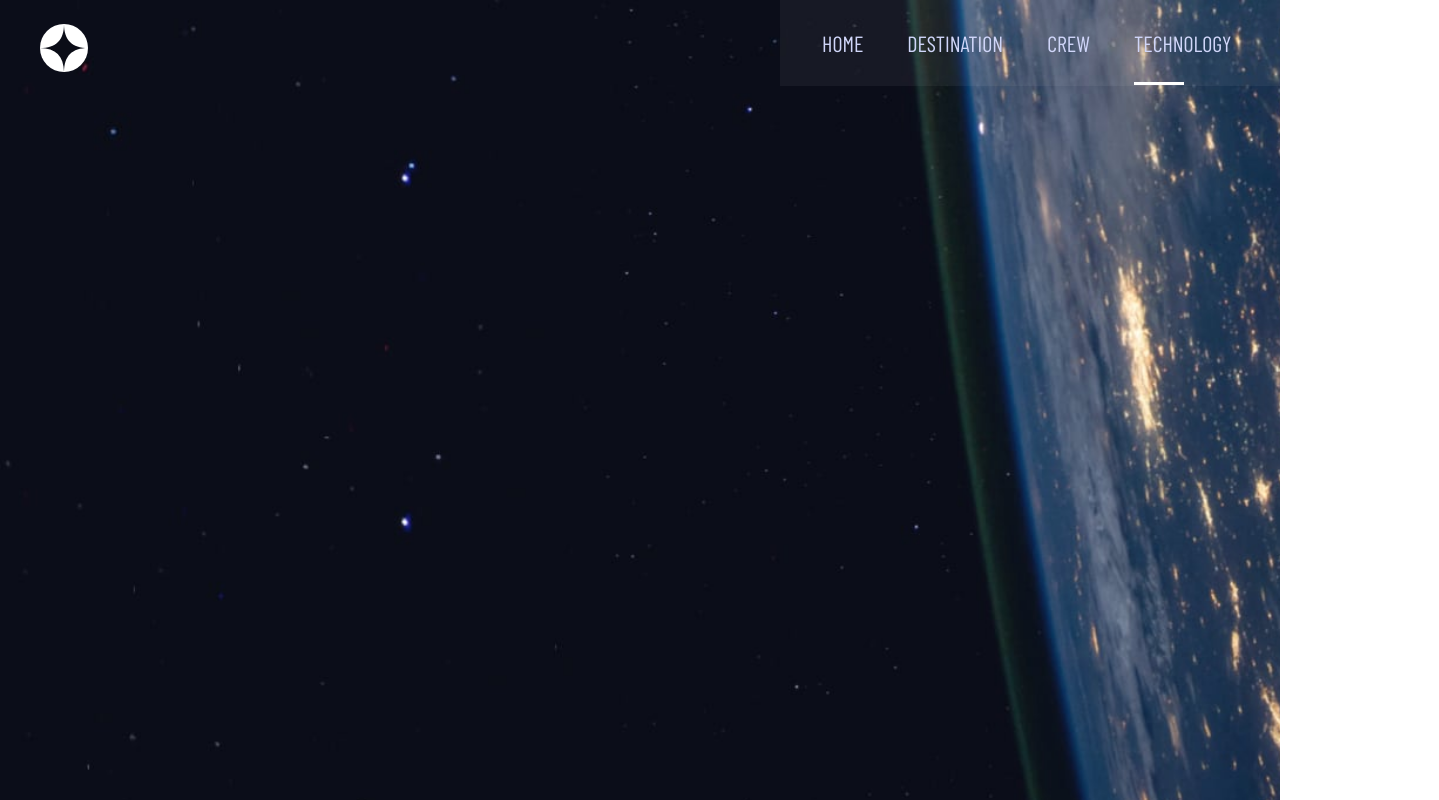
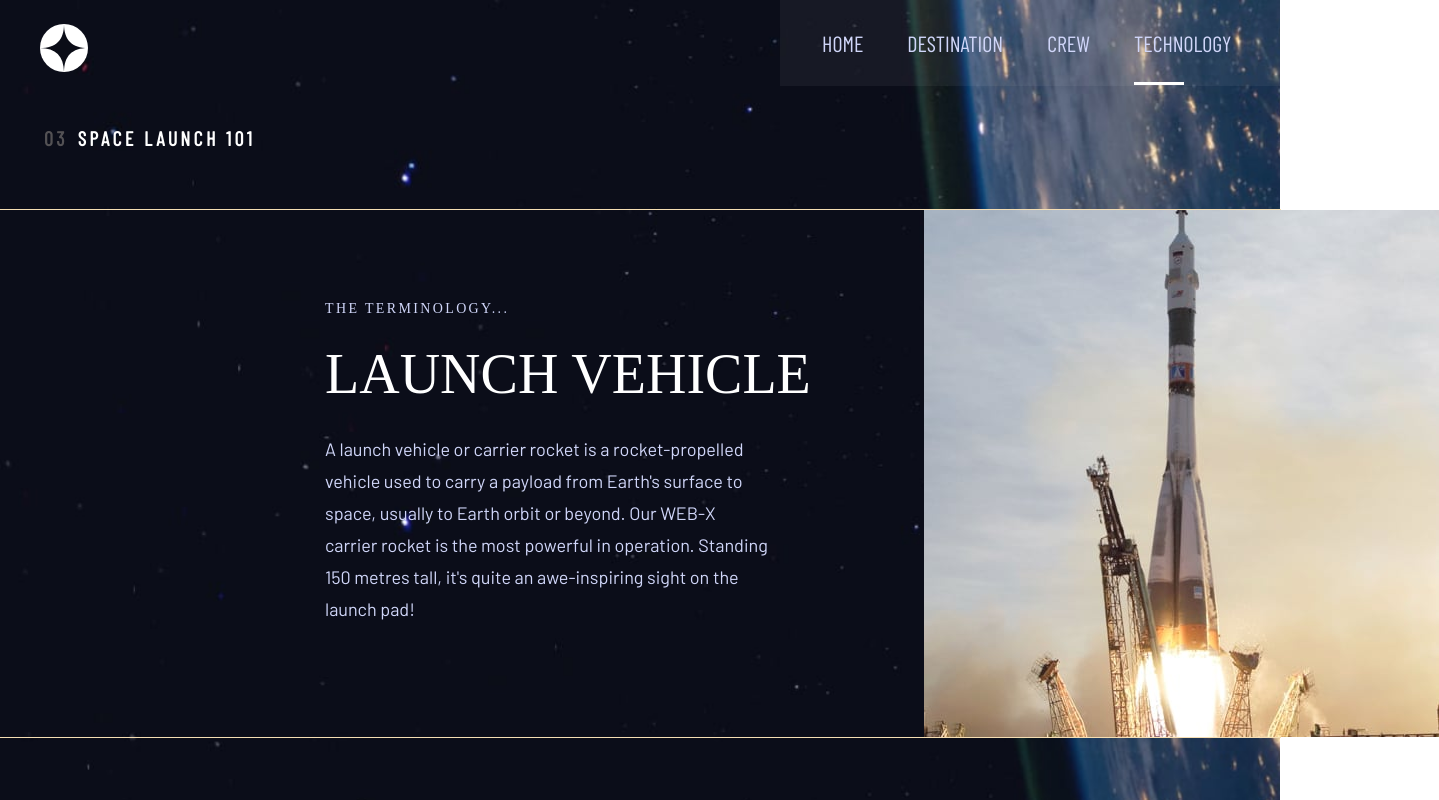
Before and after one commit to SmileAndWaveBoyz/Space, a React (Create React App) app: page /technology in a window 1280 px wide. Shown: the whole page, 1439 px wide, since content can reach past the window. Built offline with nearby package versions, Linux system fonts and the light colour scheme; a web font is replaced by a local one.

Commit message:
Tech page start

```diff
--- a/public/styles.css
+++ b/public/styles.css
@@ -25,6 +25,7 @@ body{
     height: 100%;
     position: absolute;
     top: 0px;
+
 }
 
 #home{
@@ -40,6 +41,7 @@ body{
 #crew{
     background-image: url("./assets/crew/background-crew-mobile.jpg");
     background-size: 105%;
+    overflow: hidden;
 }
 
 #technology{
@@ -458,7 +460,7 @@ li, a {
 }
 
 .pickYourDestinationBox{
-    margin-top: 2.4rem;
+    margin-top: 0rem;
     margin-bottom: 3.2rem;
 }
 
@@ -632,10 +634,6 @@ li, a {
 }
 
 @media screen and (min-width: 1440px) {
-    *{
-        /* outline: 1px solid white; */
-    }
-
     .hero{
         margin-top: 20px;
     }
@@ -754,6 +752,7 @@ li, a {
     text-align: center;
     color: #FFFFFF;
     opacity: 0.5;
+    margin-top: 6rem;
 }
 
 .crewHeading{
@@ -792,9 +791,10 @@ li, a {
 
     .infoTextCrew{
         font-size: 1.6rem;
-        line-height: 28px;
+        line-height: 2.8rem;
         margin-left: 155px;
         margin-right: 155px;
+        width: 45.8rem;
         padding-bottom: 2rem;
     }
 
@@ -856,87 +856,6 @@ li, a {
 
 }
 
-/* Carousel  */
-.carousel{
-    position: relative;
-    height: 600px;
-    width: 50%;
-    margin: 0 auto;
-}
-
-.carousel__images{
-    width: 100% ;
-    height: 100%;
-    object-fit: cover;
-}
-
-.carousel__track-container{
-    /* background-color: aquamarine; */
-    height: 100%;
-    position: relative;
-    overflow: hidden;
-}
-
-.carousel__track {
-    padding: 0;
-    margin: 0;
-    list-style: none;
-    position: relative;
-    height: 100%;
-    transition: transform 250ms ease-in;
-}
-
-.carousel__slide {
-    position: absolute;
-    top: 0;
-    bottom: 0;
-    width: 100%;
-}
-
-.carousel__button{
-    position: absolute;
-    top: 50%;
-    transform: translateY(-50%);
-    font-size: 30px;
-    font-weight: 600;
-    background: transparent;
-    border: 0;
-}
-
-.carousel__button--left{
-    left: -40px;
-    cursor: pointer;
-}
-
-.carousel__button--right{
-    right: -40px;
-    cursor: pointer;
-}
-
-.carousel__nav{
-    /* background-color: pink; */
-    display: flex;
-    justify-content: center;
-    padding: 10px 0;
-}
-
-.carousel__indicator{
-    border: 0;
-    border-radius: 50%;
-    width: 15px;
-    height: 15px;
-    background-color: rgb(0, 0, 0, .3);
-    margin: 0 12px;
-    cursor: pointer;
-}
-
-.carousel__indicator.current-slide{
-    background-color: rgba(0, 0, 0, .75);
-}
-
-.is-hidden{
-    display: none;
-}
 
 /* Carousel  */
 .containerStyles{
@@ -1013,3 +932,98 @@ li, a {
         font-size: 3rem;
     }
 }
+
+/* Technology Page  */
+.titleHeading.techPage{
+    margin-top: 8rem;
+    letter-spacing: 2.3625px;
+    color: #D0D6F9;
+    font-size: 1.4rem;
+    opacity: 1;
+}
+
+/* Image Carousel Technology Page */
+.dotNumber{
+    margin: 0 7px;
+    margin-top: 14px;
+    cursor: pointer;
+    font-size: 20px;
+    color: rgb(255, 255, 255, 0.5);
+    text-shadow: 0px 4px 4px rgba(0, 0, 0, 0.25);
+    border-radius: 100%;
+    width: 4rem;
+    height: 4rem;
+    border: 1px solid rgb(255, 255, 255, 0.5);
+    outline: none;
+    display: flex;
+    justify-content: center;
+    align-items: center;
+}
+
+.activeDotNumber{
+    transition: all 0.5s;
+    color: rgb(0, 0, 0);
+    background-color: white;
+    border: none;
+}
+
+.dotsContainerStylesNumber{
+    display: flex;
+    align-items: center;
+    justify-content: center;
+    width: 100%;
+    position: static;
+}
+
+.containerStylesDesktop.techPage{
+    display: none;
+}
+
+
+@media screen and (min-width: 768px) {
+    .containerStyles.techPage{
+        margin-bottom: 10rem;
+    }
+
+    .dotsContainerStylesNumber{
+        margin-top: 15px;
+        margin-bottom: 44px;
+    }
+}
+
+@media screen and (min-width: 1280px) {
+    .containerStylesMobile{
+        display: none;
+    }
+
+    .techTextGrid{
+        margin-left: 325px;
+        margin-top: 0;
+    }
+
+    .techGrid{
+        display: flex;
+        align-items: start;
+        justify-content: start;
+        outline: 1px solid wheat;
+    }
+
+    .containerStylesDesktop.techPage{
+        display: block;
+        margin-left: auto;
+    }
+
+    .dotsContainerStylesNumber{
+        flex-direction: column;
+        position: relative;
+        top: -89%;
+        right: 280%;
+    }
+
+    .dotNumber{
+        font-size: 2rem;
+        width: 8rem;
+        height: 8rem;
+    }
+
+}
--- a/src/App.jsx
+++ b/src/App.jsx
@@ -3,6 +3,7 @@ import {NavLink, Link, Route, Routes} from 'react-router-dom';
 import Destinations from "./pages/Destinations";
 import Main from "./pages/Main";
 import Crew from './pages/Crew';
+import Technology from './pages/Technology';
 
 
 function App() {
@@ -32,6 +33,7 @@ function App() {
     }
   }
 
+
   return (
     <div id={pageName} className='rootDiv'>
       <nav className={menuCollapse ? "navBar expanded" : "navBar"}>
@@ -51,6 +53,7 @@ function App() {
         <Route path='/' element={<Main/>} />
         <Route path='/destinations' element={<Destinations/>} />
         <Route path='/crew' element={<Crew/>} />
+        <Route path='/technology' element={<Technology/>} />
       </Routes>
     </div>
 
--- /dev/null
+++ b/src/pages/Components/ImageSliderTechnology.jsx
@@ -0,0 +1,121 @@
+import { useCallback, useEffect, useRef, useState } from "react";
+
+const slideStyles = {
+  width: "1px",
+  height: "100%",
+  backgroundSize: "contain",
+  backgroundPosition: "center",
+  backgroundRepeat: "no-repeat"
+};
+
+const slidesContainerStyles = {
+  display: "flex",
+  height: "100%",
+  width: "1px",
+  transition: "transform ease-out 0.3s"
+};
+
+const slidesContainerOverflowStyles = {
+  overflow: "hidden",
+  height: "100%",
+};
+
+const ImageSliderTechnology = ({ slides, parentWidth ,changeText}) => {
+  const [currentIndex, setCurrentIndex] = useState(0);
+
+  const [touchStartX, setTouchStartX] = useState(null)
+  const [touchStartY, setTouchStartY] = useState(null)
+  const [touchEndX, setTouchEndX] = useState(null)
+  const [touchEndY, setTouchEndY] = useState(null)
+
+  // the required distance between touchStart and touchEnd to be detected as a swipe
+  const minSwipeDistance = 10;
+
+  const onTouchStart = (e) => {
+    setTouchEndX(null) // otherwise the swipe is fired even with usual touch events
+    setTouchEndY(null) // otherwise the swipe is fired even with usual touch events
+    setTouchStartX(e.targetTouches[0].clientX)
+    setTouchStartY(e.targetTouches[0].clientY)
+  }
+
+  const onTouchMove = (e) => {
+    setTouchEndX(e.targetTouches[0].clientX)
+    setTouchEndY(e.targetTouches[0].clientY)
+  }
+
+  const onTouchEnd = () => {
+    if (!touchStartX || !touchEndX) return
+    const distanceX = touchStartX - touchEndX
+    const distanceY = touchStartY - touchEndY
+    const isLeftSwipe = distanceX > minSwipeDistance
+    const isRightSwipe = distanceX < -minSwipeDistance
+
+    if (isRightSwipe && Math.abs(distanceX) > distanceY) {
+      goToPrevious();
+    }
+    if (isLeftSwipe && distanceX > distanceY) {
+      goToNext();
+    }
+  }
+
+  const goToPrevious = () => {
+    const isFirstSlide = currentIndex === 0;
+    const newIndex = isFirstSlide ? slides.length - 1 : currentIndex - 1;
+    setCurrentIndex(newIndex);
+  };
+
+  const goToNext = useCallback(() => {
+    const isLastSlide = currentIndex === slides.length - 1;
+    const newIndex = isLastSlide ? 0 : currentIndex + 1;
+    setCurrentIndex(newIndex);
+  }, [currentIndex, slides]);
+
+  const goToSlide = (slideIndex) => {
+    setCurrentIndex(slideIndex);
+  };
+
+  const getSlideStylesWithBackground = (slideIndex) => ({
+    ...slideStyles,
+    backgroundImage: `url(${slides[slideIndex].url})`,
+    width: `${parentWidth}px`,
+  });
+
+  const getSlidesContainerStylesWithWidth = () => ({
+    ...slidesContainerStyles,
+    width: parentWidth * slides.length,
+    transform: `translateX(${-(currentIndex * parentWidth)}px)`,
+  });
+
+
+  useEffect(() => {   //This will update the text in the body of the page
+    changeTextComponent(currentIndex);
+  },[currentIndex])
+
+  function changeTextComponent(i) {   //This will update the text in the body of the page
+    changeText(i);
+  }
+
+  return (
+
+    <div className="sliderStyles">
+      <div style={slidesContainerOverflowStyles}>
+        <div className="sliderContainer" style={getSlidesContainerStylesWithWidth()}>
+          {slides.map((_, slideIndex) => (
+            <div className="imageDiv" key={slideIndex} style={getSlideStylesWithBackground(slideIndex)} onTouchStart={onTouchStart} onTouchMove={onTouchMove} onTouchEnd={onTouchEnd}></div>
+          ))}
+        </div>
+      </div>
+      <div className="dotsContainerStylesNumber">
+        {slides.map((slide, slideIndex) => (
+          slideIndex == currentIndex
+          ?
+          <div className="dotNumber activeDotNumber" key={slideIndex} onClick={() => goToSlide(slideIndex)}>{slideIndex + 1}</div>
+          :
+          <div className="dotNumber" key={slideIndex} onClick={() => goToSlide(slideIndex)}>{slideIndex + 1}</div>
+        ))}
+      </div>
+    </div>
+  );
+};
+
+export default ImageSliderTechnology;
--- /dev/null
+++ b/src/pages/Technology.jsx
@@ -0,0 +1,73 @@
+import React, {useState} from 'react';
+import ImageSliderTechnology from './Components/ImageSliderTechnology';
+
+function Technology() {
+  const slides = [
+    { url: "./assets/technology/image-launch-vehicle-landscape.jpg"},
+    { url: "./assets/technology/image-space-capsule-landscape.jpg"},
+    { url: "./assets/technology/image-spaceport-landscape.jpg"}
+  ];
+  const slidesPortrait = [
+    { url: "./assets/technology/image-launch-vehicle-portrait.jpg"},
+    { url: "./assets/technology/image-space-capsule-portrait.jpg"},
+    { url: "./assets/technology/image-spaceport-portrait.jpg"}
+  ];
+
+  const[crewHeading, setCrewHeading] = useState("Douglas Hurley");
+  const[infoTextCrew, setInfoTextCrew] = useState("Douglas Gerald Hurley is an American engineer, former Marine Corps pilot and former NASA astronaut. He launched into space for the third time as commander of Crew Dragon Demo-2.");
+  const[windowWidth, setWindowWidth] = useState(window.innerWidth);
+  const[carouselHeight, setCarouselHeight] = useState(window.innerWidth / 2.47741935484);
+  window.addEventListener('resize', (event) => {
+    setWindowWidth(event.target.innerWidth);
+    setCarouselHeight((window.innerWidth / 2.47741935484) + "px");
+  });
+
+  function changeText(index) {
+
+    switch (index) {
+      case 0:
+        setCrewHeading("LAUNCH VEHICLE");
+        setInfoTextCrew("A launch vehicle or carrier rocket is a rocket-propelled vehicle used to carry a payload from Earth's surface to space, usually to Earth orbit or beyond. Our WEB-X carrier rocket is the most powerful in operation. Standing 150 metres tall, it's quite an awe-inspiring sight on the launch pad!");
+        break;
+
+      case 1:
+        setCrewHeading("SPACEPORT");
+        setInfoTextCrew("A spaceport or cosmodrome is a site for launching (or receiving) spacecraft, by analogy to the seaport for ships or airport for aircraft. Based in the famous Cape Canaveral, our spaceport is ideally situated to take advantage of the Earth’s rotation for launch.");
+        break;
+
+      case 2:
+        setCrewHeading("SPACE CAPSULE");
+        setInfoTextCrew("A space capsule is an often-crewed spacecraft that uses a blunt-body reentry capsule to re-enter the Earth's atmosphere without wings. Our capsule is where you'll spend your time during the flight. It includes a space gym, cinema, and plenty of other activities to keep you entertained.");
+        break;
+
+      default:
+        break;
+    }
+  }
+
+  return (
+    <main>
+        <div className="imageBox">
+            <div className="pickYourDestinationBox techPage">
+                <h2 className="pickYourDestinationNumber">03</h2>
+                <h2 className="pickYourDestination animate__animated animate__backInDown">SPACE LAUNCH 101</h2>
+            </div>
+        </div>
+        <div className='containerStylesMobile techPage' style= {{height: carouselHeight}}>
+          <ImageSliderTechnology slides={slides} parentWidth={windowWidth} changeText={changeText}/>
+        </div>
+        <div className="techGrid">
+          <div className="techTextGrid">
+            <h3 className="titleHeading techPage">THE TERMINOLOGY...</h3>
+            <h2 className="crewHeading">{crewHeading}</h2>
+            <p className="infoTextCrew">{infoTextCrew}</p>
+          </div>
+            <div className='containerStylesDesktop techPage' style= {{height: "527px", width:"515px"}}>
+              <ImageSliderTechnology slides={slidesPortrait} parentWidth={515} changeText={changeText}/>
+            </div>
+        </div>
+    </main>
+  )
+}
+
+export default Technology;
```
Also changed, not shown: src/pages/Crew.jsx (+3 -8 lines).
